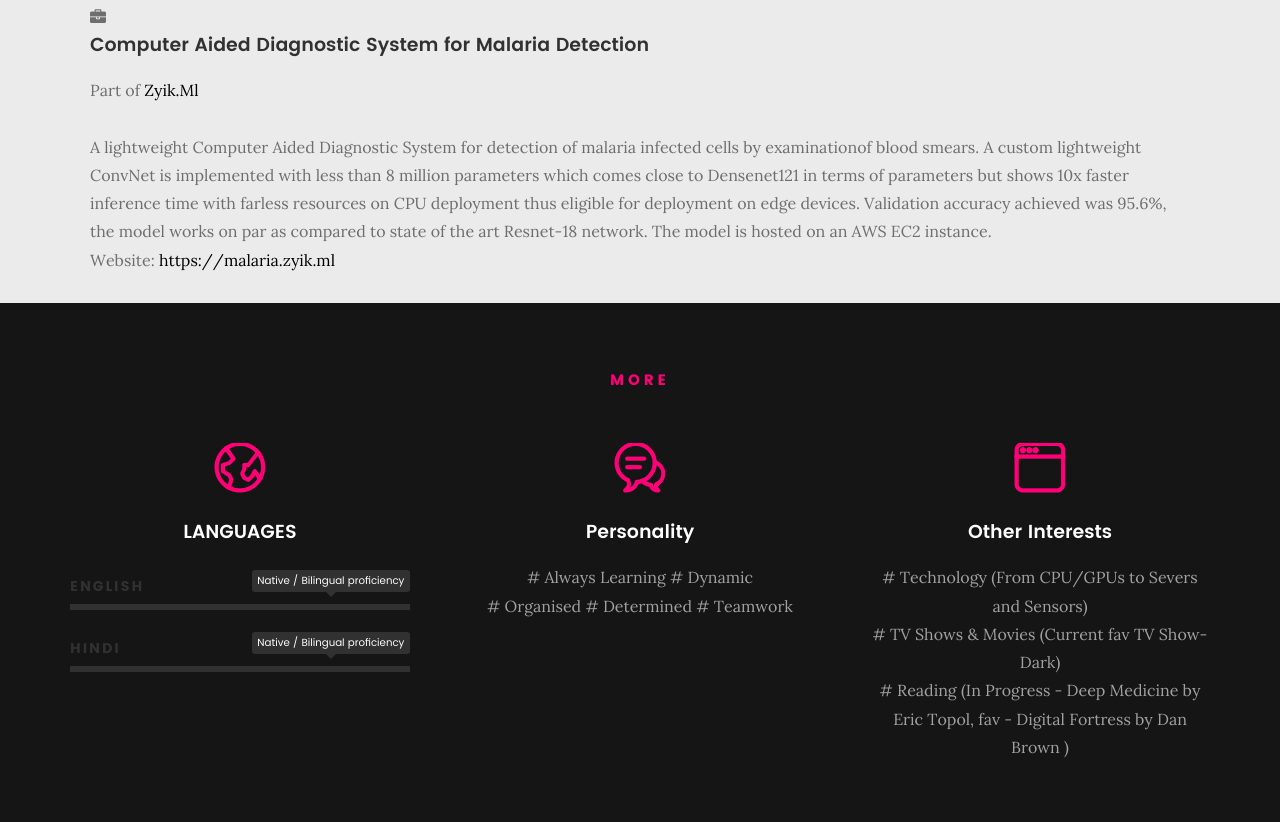
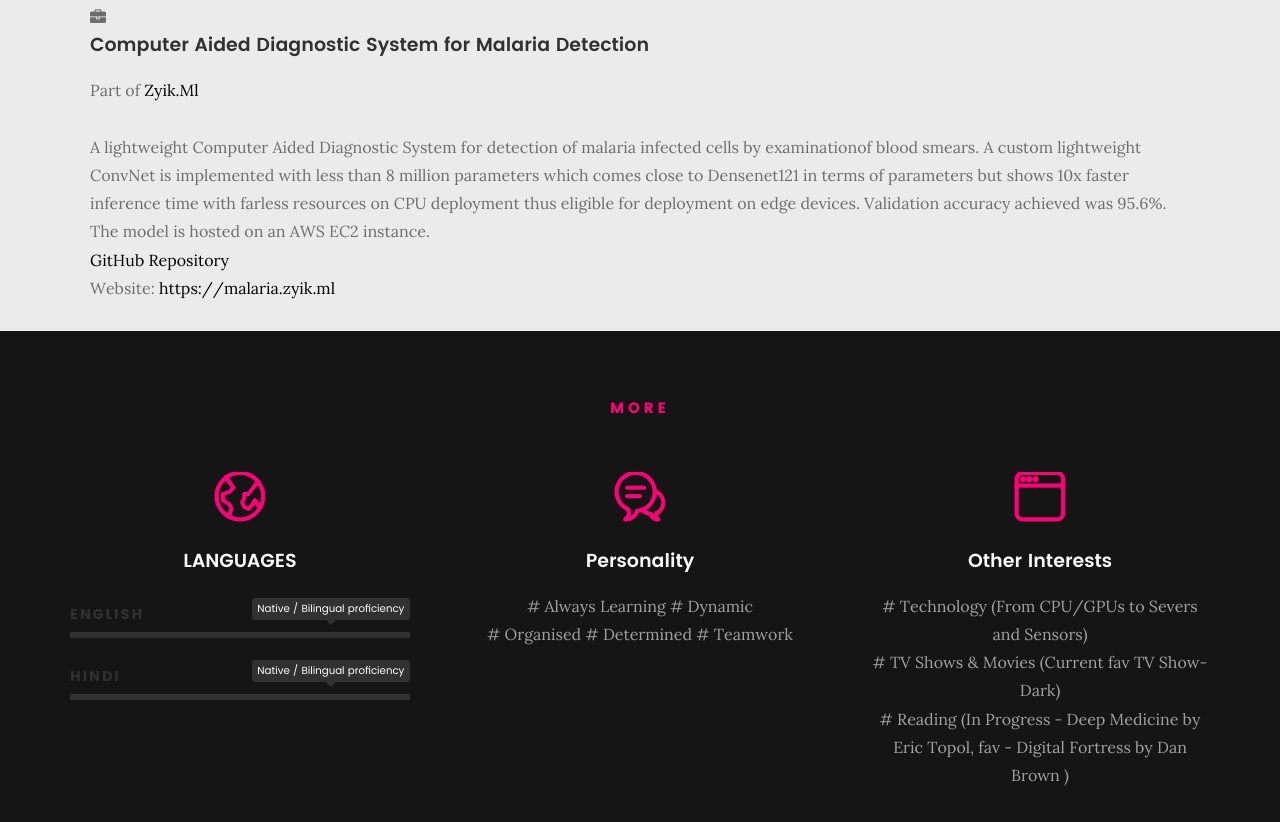
Before and after one commit to sanatsingh/sanatsingh.github.io, a plain HTML site: page index.html in a window 1280 px wide. Shown: the part 3440-4262 px from the top of the page. Drawn offline with Linux system fonts and the light colour scheme; files whose address does not match are found by name.

Commit message:
"Update April 2020"

```diff
--- a/index.html
+++ b/index.html
@@ -316,10 +316,11 @@
 						<p>A lightweight Computer Aided Diagnostic System for detection of malaria infected cells by examinationof blood smears.
 							A custom lightweight ConvNet is implemented with less than 8 million parameters which comes close to Densenet121 in terms of parameters but
 							shows 10x faster inference time with farless resources on CPU deployment thus eligible for deployment on edge devices. Validation accuracy achieved
-							was 95.6%, the model works on par as compared to state of the art Resnet-18 network.
+							was 95.6%.
 							The model is hosted on an AWS EC2 instance.<br>
 
-							Website: <a href="https://malaria.zyik.ml" target="_blank">https://malaria.zyik.ml</a>
+							<a href="https://github.com/sanatsingh/Mosquito-Net" target="_blank">GitHub Repository</a>
+							<br>Website: <a href="https://malaria.zyik.ml" target="_blank">https://malaria.zyik.ml</a>
 					 </p>
 					</div>
 
@@ -364,21 +365,7 @@
 
    		<div id="owl-slider" class="owl-carousel services-list">
 
-   			<!--<div class="service">
-
-			   	<span class="icon"><i class="icon-window"></i></span>
-
-	            <div class="service-content">
-
-	            	<h3>SYSTEMES ET BASE DE DONNEES</h3>
-
-		            <p class="desc"># Windows # Manjaro
-# Ubuntu </br># MySQL # MySQL
-	        			</p>
-
-	            </div>
-
-			   </div>--><div class="service">
+			<div class="service">
 
 					<span class="icon"><i class="icon-earth"></i></span>
 
```
Also changed, not shown: 1 other file.
